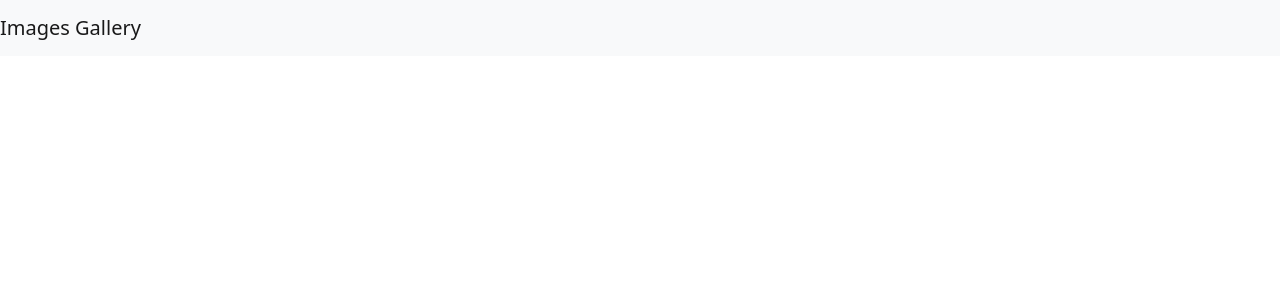
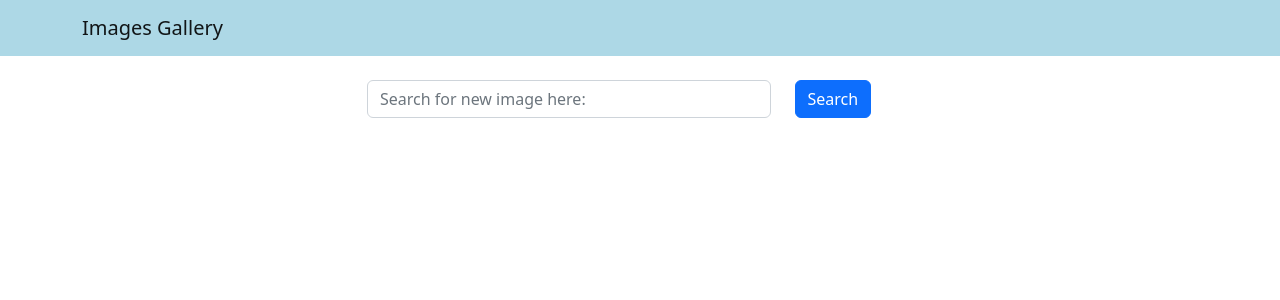
Before and after one commit to bobinson94/Images-Gallery, a React (Create React App) app: page / in a window 1280 px wide. Shown: the top 300 px of the page. Built offline with nearby package versions, Linux system fonts and the light colour scheme.

Commit message:
controlled searched component

```diff
--- a/src/App.js
+++ b/src/App.js
@@ -1,10 +1,26 @@
+import { useState } from 'react';
 import 'bootstrap/dist/css/bootstrap.min.css';
 import Header from './components/Header';
+import Search from './components/Search';
 
-function App() {
+
+
+
+const App = () => {
+  //useState to make this a controlled input
+  const [word, setWord] = useState('');
+
+  const handleSearchSubmit = (e) => {
+   // prevents the app from reloading once submit is clicked
+  e.preventDefault();
+  console.log(e.target[0].value);
+}
+
+
   return (
     <div className="App">
-      < Header />
+      < Header title="Images Gallery" />
+      < Search word={word} setWord={setWord} handleSubmit={handleSearchSubmit} />
     </div>
   );
 }
--- a/src/components/Header.js
+++ b/src/components/Header.js
@@ -1,10 +1,16 @@
  import React from 'react';
- import { Navbar } from 'react-bootstrap';
+ import { Navbar, Container } from 'react-bootstrap';
 
- const Header = () => {
+ const navbarStyle = {
+    backgroundColor: 'lightblue'
+ };
+
+ const Header = (props) => {
     return (
-        <Navbar bg="light" variant="light">
-            <Navbar.Brand href="/">Images Gallery</Navbar.Brand>
+        <Navbar style={navbarStyle} variant="light">
+            <Container>
+                <Navbar.Brand href="/">{props.title}</Navbar.Brand>
+            </Container>
 
         </Navbar>
     )
--- /dev/null
+++ b/src/components/Search.js
@@ -0,0 +1,35 @@
+import React from "react";
+import { Container, Row, Col, Button, Form } from "react-bootstrap";
+
+
+
+const Search = ({  word, setWord, handleSubmit}) => {
+  return (
+    <Container className="mt-4">
+      <Row className="justify-content-center ">
+        <Col xs={12} md={8} lg={6}>
+          <Form onSubmit={handleSubmit}>
+            <Row>
+              <Col xs={9}>
+                <Form.Control
+                    type="text"
+                    // With the porps word and set word we place them here to make this a controlled input
+                    value={word}
+                    // updates with help of setWord the value stored inside of app component
+                    onChange={(e) => setWord(e.target.value)}
+                    placeholder="Search for new image here:"
+
+                />
+              </Col>
+              <Col>
+                <Button variant="primary" type="submit">Search</Button>
+              </Col>
+            </Row>
+          </Form>
+        </Col>
+      </Row>
+    </Container>
+  );
+};
+
+export default Search;
```
